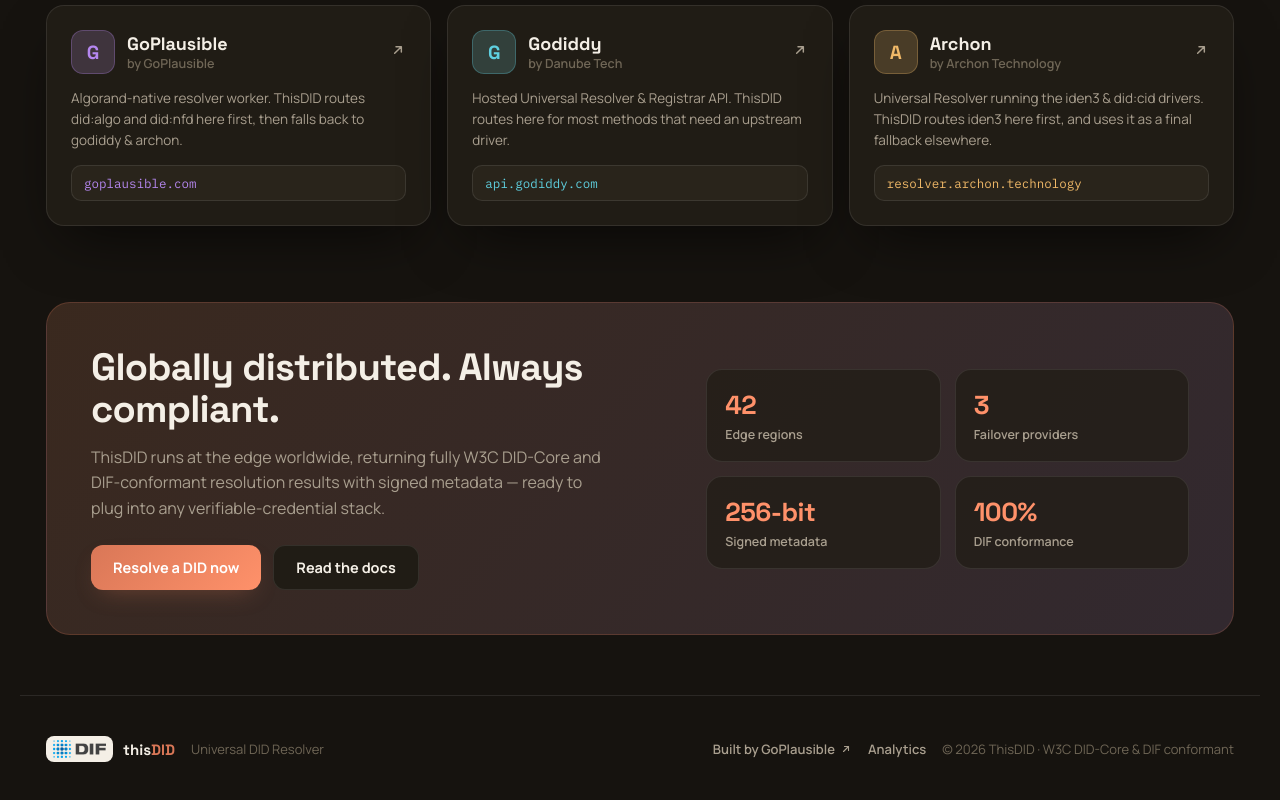
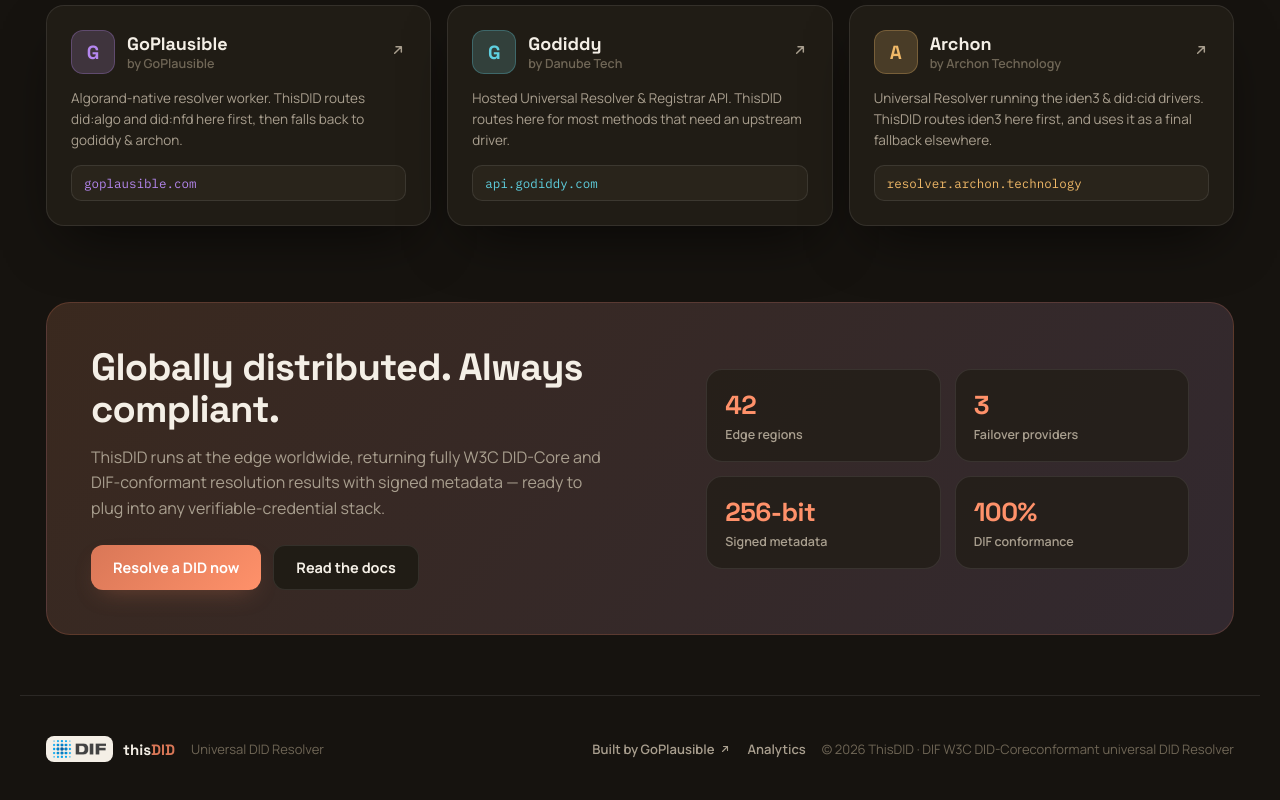
Before and after one commit to decentralized-identity/thisdid, a React (Vite) app in the folder web/: page / in a window 1280 px wide. Shown: the part 2468-3268 px from the top of the page. Built offline with nearby package versions, Linux system fonts and the light colour scheme; no server answers.

Commit message:
Update labels and README.md

```diff
--- a/web/index.html
+++ b/web/index.html
@@ -19,7 +19,7 @@
     <meta property="og:title" content="ThisDID · DIF Universal DID Resolver" />
     <meta
       property="og:description"
-      content="DIF ThisDID resolves any W3C Decentralized Identifier. One endpoint, every DID method — W3C DID-Core &amp; DIF conformant."
+      content="DIF ThisDID resolves any W3C Decentralized Identifier. One endpoint, every DID method — W3C DID-Core conformant."
     />
     <meta property="og:locale" content="en_US" />
     <meta property="og:image" content="https://thisdid.com/poster.png" />
@@ -34,7 +34,7 @@
     <meta name="twitter:title" content="ThisDID · DIF Universal DID Resolver" />
     <meta
       name="twitter:description"
-      content="DIF ThisDID resolves any W3C Decentralized Identifier. One endpoint, every DID method — W3C DID-Core &amp; DIF conformant."
+      content="DIF ThisDID resolves any W3C Decentralized Identifier. One endpoint, every DID method — W3C DID-Core conformant."
     />
     <meta name="twitter:image" content="https://thisdid.com/poster.png" />
     <meta name="twitter:image:alt" content="ThisDID — the DIF universal resolver that distributes DID resolution" />
--- a/web/src/components/Sections.tsx
+++ b/web/src/components/Sections.tsx
@@ -181,7 +181,7 @@
           <Icon.ExternalArrow size={12} />
         </a>
         <a href="/dashboard" style={{ color: 'var(--dim)', textDecoration: 'none', fontWeight: 600 }}>Analytics</a>
-        <span>© 2026 ThisDID · W3C DID-Core &amp; DIF conformant</span>
+        <span>© 2026 ThisDID · DIF W3C DID-Coreconformant universal DID Resolver</span>
       </div>
     </footer>
   )
```
Also changed, not shown: 1 other file (tests, documents, lock files or other folders).
